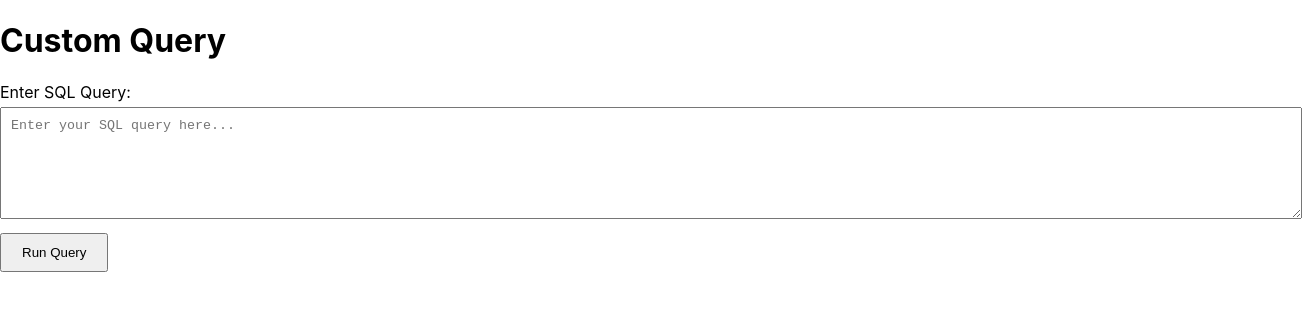
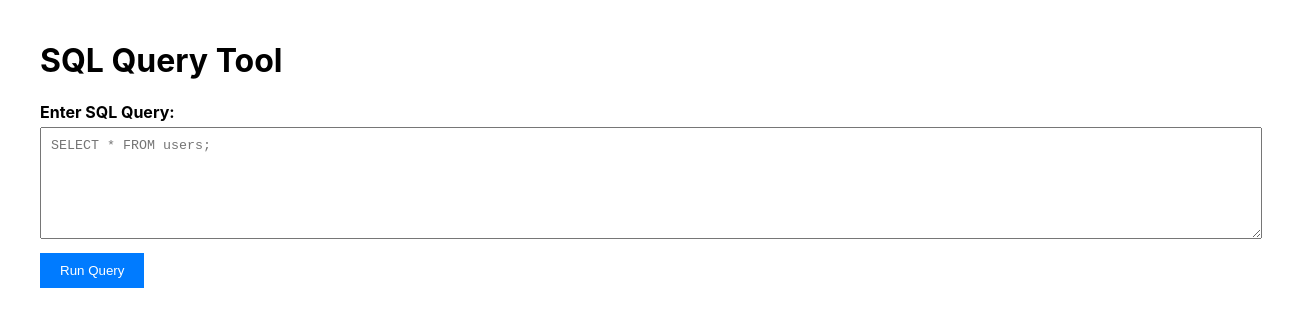
Before and after one commit to chirag23177/Bank-Management-System, a React (Create React App) app in the folder bank-frontend/: page /custom-query in a window 1280 px wide. Shown: the top 326 px of the page, 1302 px wide, since content can reach past the window. Built offline with nearby package versions, Linux system fonts and the light colour scheme.

Commit message:
Used Styles in Custom query
Made the ui of custom query better/

```diff
--- a/bank-frontend/src/components/CustomQuery.js
+++ b/bank-frontend/src/components/CustomQuery.js
@@ -28,33 +28,104 @@ function CustomQuery() {
     }
   };
 
+  /**
+   * Renders the query result as a table.
+   * Automatically generates columns from the keys in the first row.
+   */
+  const renderTable = () => {
+    // If result isn't an array or is empty, display a message
+    if (!Array.isArray(result) || result.length === 0) {
+      return <p>No data to display.</p>;
+    }
+
+    // Extract column headers from the keys of the first row
+    const columns = Object.keys(result[0]);
+
     return (
-    <div className="container">
+      <table className="table" style={{ width: '100%', borderCollapse: 'collapse' }}>
+        <thead>
+          <tr>
+            {columns.map((col) => (
+              <th
+                key={col}
+                style={{
+                  border: '1px solid #ddd',
+                  padding: '8px',
+                  backgroundColor: '#f2f2f2',
+                  textTransform: 'capitalize',
+                }}
+              >
+                {col}
+              </th>
+            ))}
+          </tr>
+        </thead>
+        <tbody>
+          {result.map((row, rowIndex) => (
+            <tr key={rowIndex} style={{ border: '1px solid #ddd' }}>
+              {columns.map((col) => (
+                <td key={col} style={{ border: '1px solid #ddd', padding: '8px' }}>
+                  {row[col]}
+                </td>
+              ))}
+            </tr>
+          ))}
+        </tbody>
+      </table>
+    );
+  };
+
+  return (
+    <div className="container" style={{ maxWidth: '1200px', margin: '0 auto', padding: '20px' }}>
       <header>
-        <h1>Custom Query</h1>
+        <h1>SQL Query Tool</h1>
       </header>
-      <form onSubmit={handleRunQuery}>
-        <div>
-          <label>Enter SQL Query:</label>
+
+      {/* Query Editor */}
+      <form onSubmit={handleRunQuery} style={{ marginBottom: '20px' }}>
+        <label htmlFor="query">
+          <strong>Enter SQL Query:</strong>
+        </label>
         <textarea
+          id="query"
           value={query}
           onChange={(e) => setQuery(e.target.value)}
           rows="6"
-            style={{ width: '100%', padding: '10px', marginTop: '5px' }}
-            placeholder="Enter your SQL query here..."
+          style={{
+            width: '100%',
+            padding: '10px',
+            marginTop: '5px',
+            marginBottom: '10px',
+            fontFamily: 'monospace',
+          }}
+          placeholder="SELECT * FROM users;"
           required
         ></textarea>
-        </div>
-        <button type="submit" style={{ marginTop: '10px', padding: '10px 20px' }}>
+        <button
+          type="submit"
+          style={{
+            padding: '10px 20px',
+            backgroundColor: '#007BFF',
+            color: '#fff',
+            border: 'none',
+            cursor: 'pointer',
+          }}
+        >
           Run Query
         </button>
       </form>
-      {message && <p style={{ marginTop: '10px' }}>{message}</p>}
-      {result && (
-        <pre style={{ backgroundColor: '#f4f4f4', padding: '10px', marginTop: '10px' }}>
-          {JSON.stringify(result, null, 2)}
-        </pre>
+
+      {/* Status / Message */}
+      {message && (
+        <p style={{ marginBottom: '20px', fontWeight: 'bold', color: message.includes('Error') ? 'red' : 'green' }}>
+          {message}
+        </p>
       )}
+
+      {/* Query Results */}
+      <div style={{ backgroundColor: '#fff', padding: '10px', borderRadius: '4px' }}>
+        {result && renderTable()}
+      </div>
     </div>
   );
 }
```
Lines whose indentation alone changed are shown as unchanged.
